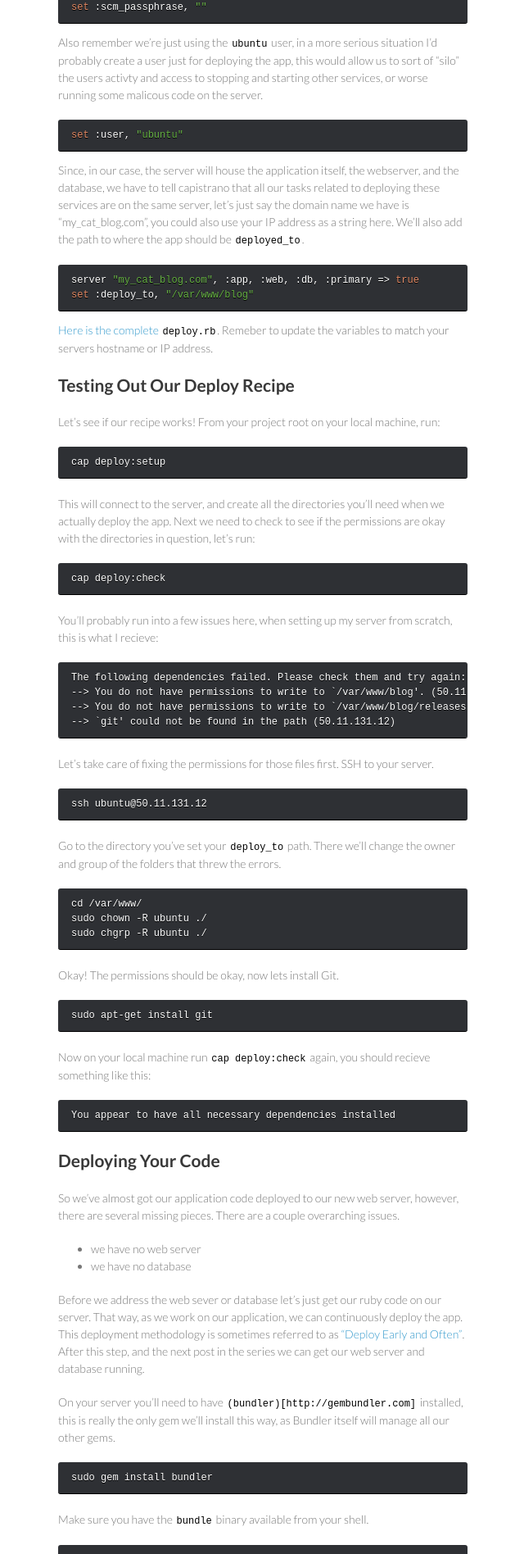
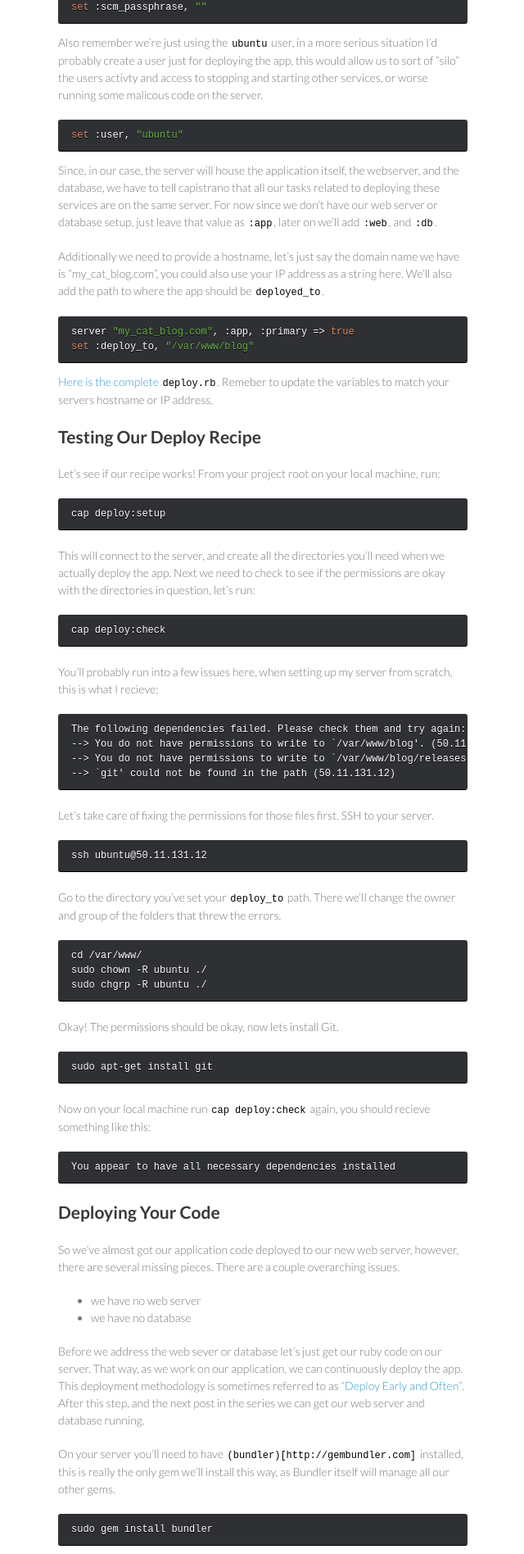
Before and after one commit to jpsilvashy/jpsilvashy.github.com, a Jekyll site: the page built from _posts/2012-07-30-deploying-a-rails-application-on-amazon-ec2.md, in a window 1280 px wide. Shown: the part 984-2880 px from the top of the page at 82% size, without its empty margins (499-1139 px from the left). Built offline with Jekyll 4.4.1, drawn with Linux system fonts in a browser that asks for light colours; nearby versions of some CDN libraries; some of the changed text lies outside the part shown.

Commit message:
wrapping up basics of the last blog post

```diff
--- a/_posts/2012-07-30-deploying-a-rails-application-on-amazon-ec2.md
+++ b/_posts/2012-07-30-deploying-a-rails-application-on-amazon-ec2.md
@@ -6,7 +6,7 @@
 tags: []
 ---
 
-<div class='leader_note'>
+<div class='callout'>
 	This is part 2 of 3, in my series on deploying Rails applications.
 </div>
 
@@ -52,16 +52,18 @@
 set :user, "ubuntu"
 </pre>
 
-Since, in our case, the server will house the application itself, the webserver, and the database, we have to tell capistrano that all our tasks related to deploying these services are on the same server, let's just say the domain name we have is "my_cat_blog.com", you could also use your IP address as a string here. We'll also add the path to where the app should be `deployed_to`.
+Since, in our case, the server will house the application itself, the webserver, and the database, we have to tell capistrano that all our tasks related to deploying these services are on the same server. For now since we don't have our web server or database setup, just leave that value as `:app`, later on we'll add `:web`, and `:db`.
+
+Additionally we need to provide a hostname, let's just say the domain name we have is "my_cat_blog.com", you could also use your IP address as a string here. We'll also add the path to where the app should be `deployed_to`.
 
 <pre class="prettyprint lang-ruby">
-server "my_cat_blog.com", :app, :web, :db, :primary => true
+server "my_cat_blog.com", :app, :primary => true
 set :deploy_to, "/var/www/blog"
 </pre>
 
 [Here is the complete `deploy.rb`](https://gist.github.com/3205604). Remeber to update the variables to match your servers hostname or IP address.
 
-## Testing Out Our Deploy Recipe
+## Testing Our Deploy Recipe
 
 Let's see if our recipe works! From your project root on your local machine, run:
 
@@ -155,3 +157,34 @@
 <pre>
 cap deploy:cold
 </pre>
+
+The output should scroll by as though it were deploying the app and cloning the repository to the server.
+
+<div class="callout tip">
+	If you receive the error <code>Host key verification failed</code>, you might want to SSH to the remote machine and try cloning your repository from there first, this will ask you if you want to add Github to your list of known hosts. Choose yes, hopefully that solves the issue.
+</div>
+
+If everything seems to be working okay, let's go for it for real.
+
+<pre>
+cap deploy
+</pre>
+
+Everything should go smoothly this time, the last line of the output should state something like:
+
+<pre>
+`deploy:migrate' is only run for servers matching {:roles=>:db, :only=>{:primary=>true}}, but no servers matched
+</pre>
+
+Which is okay for us right now, since we don't have a database. Let's login to our server and see if Capistrano did it's job.
+
+<pre>
+cd /var/www/blog
+ls -la
+
+lrwxrwxrwx 1 ubuntu ubuntu   37 Jul 30 09:01 current -> /var/www/blog/releases/20120730090056
+drwxrwxr-x 4 ubuntu ubuntu 4096 Jul 30 09:00 releases
+drwxrwxr-x 5 ubuntu ubuntu 4096 Jul 30 07:37 shared
+</pre>
+
+So you'll notice that the `current` directory is actually just a symlink to a timestamped folder name, this allows Capistrano to rollback to previously deployed code in case something goes wrong during the deployment.
--- a/stylesheets/styles.css
+++ b/stylesheets/styles.css
@@ -127,7 +127,7 @@
   padding-bottom:50px;
 }
 
-.leader_note {
+.callout {
   color:#7d7a64;
   text-shadow:0 1px 0 white;
   padding:10px 16px;
```
Also changed, not shown: _posts/2012-07-29-setting-up-ubuntu-with-ruby-193-on-amazon-ec2.md (+2 -2 lines), 4 other files.
